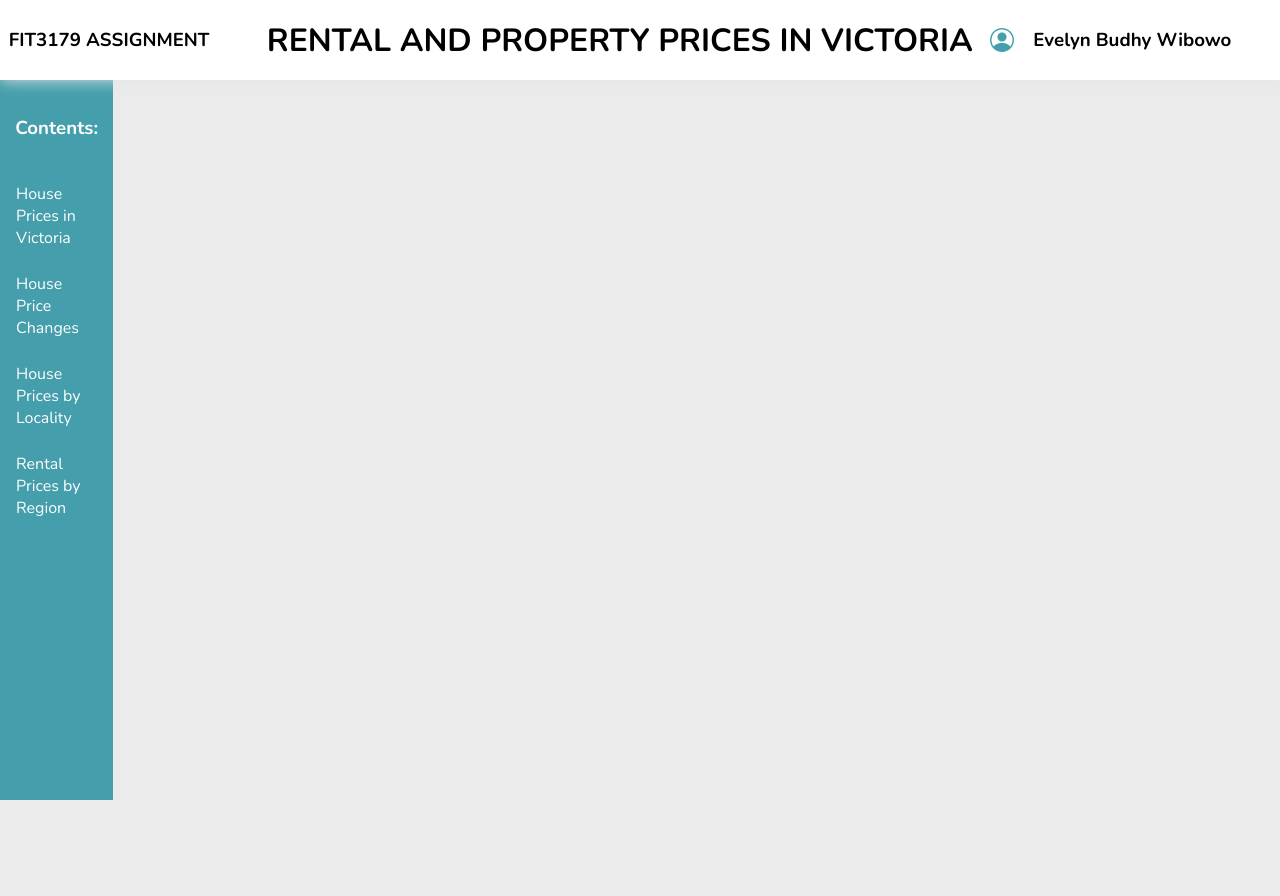
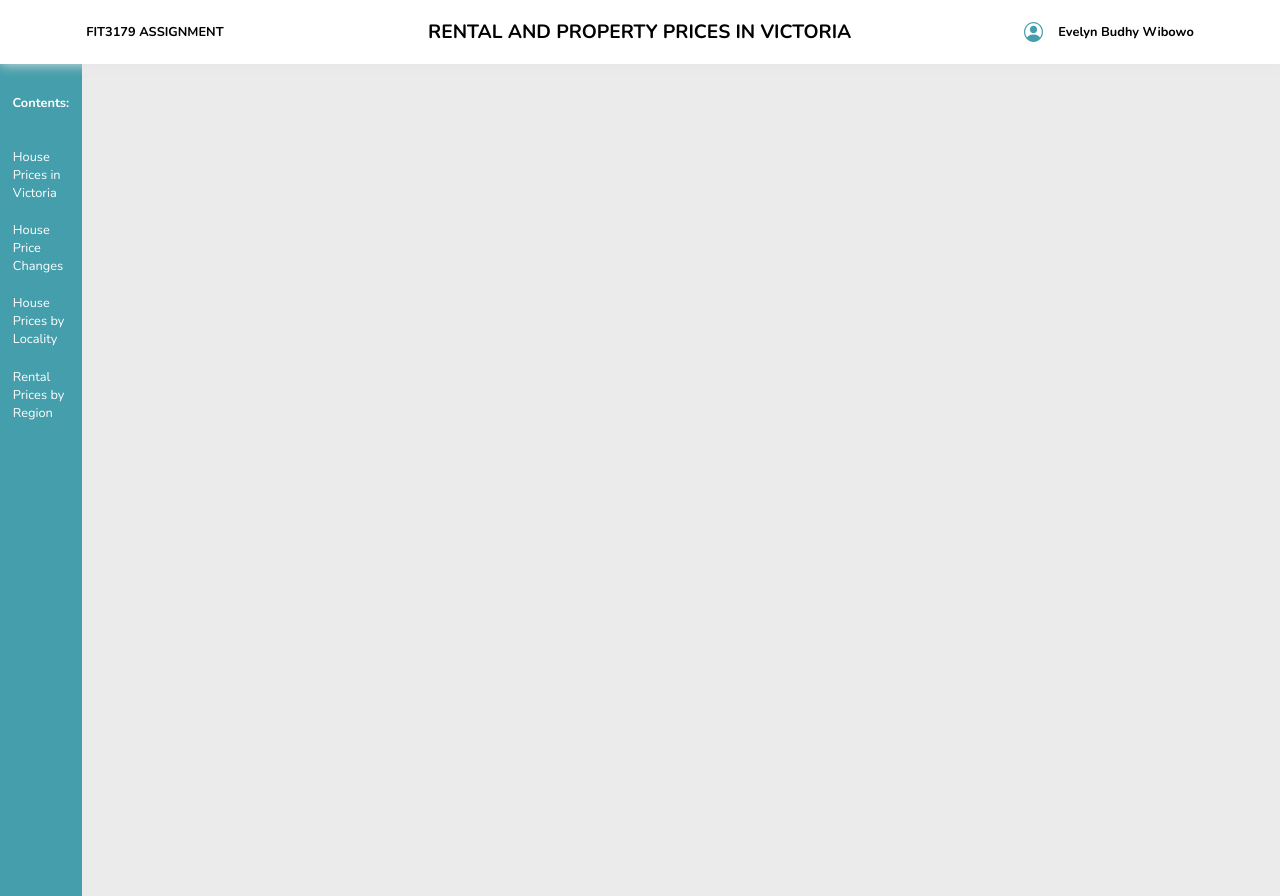
Before and after one commit to ebud0001/fit3179-assignment2, a plain HTML site: page index.html in a window 1280 px wide. Before the commit the page ends 800 px from the top, so only its background shows below. Drawn offline with nearby package versions, Linux system fonts and the light colour scheme; a script that the page names is missing.

Commit message:
updated html files

```diff
--- a/index.html
+++ b/index.html
@@ -4,7 +4,7 @@
 		<meta charset="UTF-8" />
 		<meta
 			name="viewport"
-			content="width=device-width, initial-scale=0.8, viewport-fit=cover"
+			content="width=device-width, initial-scale=1.0, viewport-fit=cover"
 		/>
 		<title>FIT3179 Assignment</title>
 		<!-- Style CSS -->
@@ -22,17 +22,17 @@
 		/>
 	</head>
 
-	<body>
+	<body style="zoom: 80%">
 		<div class="container margin-0 padding-0 width-auto height-auto">
 			<!-- Navbar -->
 			<div
 				class="navbar flex align-items-center justify-content-around width-auto"
 				id="navbar"
 			>
-				<h3 class="margin-0 padding-0">FIT3179 ASSIGNMENT</h3>
-				<h1 class="margin-0 padding-0">
+				<h4 class="margin-0 padding-0">FIT3179 ASSIGNMENT</h4>
+				<h2 class="margin-0 padding-0">
 					RENTAL AND PROPERTY PRICES IN VICTORIA
-				</h1>
+				</h2>
 				<div class="margin-0 padding-0 flex flex-row">
 					<a
 						class="margin-0 padding-0 adjustment height-auto width-auto"
@@ -47,7 +47,7 @@
 							target="_blank"
 						/>
 					</a>
-					<h3>Evelyn Budhy Wibowo</h3>
+					<h4>Evelyn Budhy Wibowo</h4>
 				</div>
 			</div>
 			<!-- Content -->
@@ -57,7 +57,7 @@
 					class="col flex menu height-90-vh align-items-center flex-column"
 					id="menu"
 				>
-					<h3 class="white-text">Contents:</h3>
+					<h4 class="white-text">Contents:</h4>
 					<div id="option1">
 						<p class="white-text margin-0 padding-0" id="option1">House Prices in Victoria</p>
 					</div>
--- a/styles.css
+++ b/styles.css
@@ -14,7 +14,7 @@ body {
 }
 
 .flex-row {
-	flex-direction: row;
+	flex-direction: row !important;
 }
 
 .justify-content-center {
@@ -42,9 +42,9 @@ body {
 }
 
 .adjustment {
-	display: flex;
-	justify-content: center;
-	align-items: center;
+	display: flex !important;
+	justify-content: center !important;
+	align-items: center !important;
 }
 
 .white-text {
@@ -56,7 +56,7 @@ body {
 }
 
 .height-90-vh {
-	height: 90vh;
+	height: 130vh;
 }
 
 .height-auto {
@@ -106,7 +106,7 @@ body {
 }
 
 .data {
-	width: 91vw;
+	width: 130vw;
 	padding-top: 2vh;
 	padding: 10px 10px 10px 10px;
 }
```
Also changed, not shown: script.js (line endings or trailing spaces).
